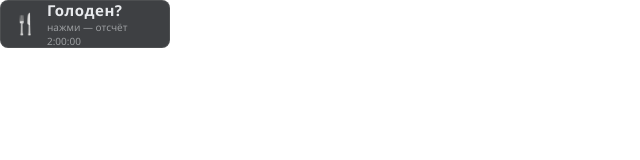
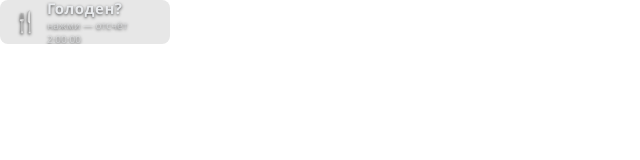
Before and after one commit to alex-erygin/hunger-timer, a website: page src/index.html in a window 1280 px wide. Shown: the whole page, without its empty margins (0-640 px from the left). Drawn offline with Linux system fonts and the light colour scheme.

Commit message:
feat: почти прозрачный фон виджета, высота 44px (не упирается в края панели)

```diff
--- a/package.json
+++ b/package.json
@@ -1,7 +1,7 @@
 {
   "name": "hunger-timer",
   "private": true,
-  "version": "0.3.0",
+  "version": "0.3.1",
   "scripts": {
     "tauri": "tauri"
   },
--- a/src-tauri/Cargo.toml
+++ b/src-tauri/Cargo.toml
@@ -1,6 +1,6 @@
 [package]
 name = "hunger-timer"
-version = "0.3.0"
+version = "0.3.1"
 description = "Hunger 2-hour timer taskbar widget"
 edition = "2021"
 
--- a/src-tauri/tauri.conf.json
+++ b/src-tauri/tauri.conf.json
@@ -1,7 +1,7 @@
 {
   "$schema": "https://schema.tauri.app/config/2",
   "productName": "hunger-timer",
-  "version": "0.3.0",
+  "version": "0.3.1",
   "identifier": "com.kaplya.hungertimer",
   "build": {
     "frontendDist": "../src"
@@ -13,7 +13,7 @@
         "label": "main",
         "title": "hunger-timer",
         "width": 170,
-        "height": 48,
+        "height": 44,
         "decorations": false,
         "transparent": true,
         "alwaysOnTop": true,
--- a/src/index.html
+++ b/src/index.html
@@ -4,9 +4,9 @@
 <meta charset="UTF-8">
 <style>
   :root {
-    --bg-idle: rgba(20, 22, 26, 0.82);
-    --bg-run:  rgba(20, 34, 26, 0.88);
-    --bg-done: rgba(16, 120, 62, 0.95);
+    --bg-idle: rgba(20, 22, 26, 0.10);
+    --bg-run:  rgba(14, 46, 30, 0.45);
+    --bg-done: rgba(16, 120, 62, 0.85);
     --fg: #e8eaed;
     --accent: #00ff9d;
     --warn: #ffb000;
@@ -20,13 +20,14 @@
     cursor: pointer;
   }
   #widget {
-    width: 170px; height: 48px;
+    width: 170px; height: 44px;
     display: flex; align-items: center; gap: 9px;
     padding: 0 12px;
     border-radius: 8px;
     background: var(--bg-idle);
-    border: 1px solid rgba(255,255,255,0.08);
+    border: 1px solid transparent;
     transition: background 0.4s ease;
+    text-shadow: 0 1px 3px rgba(0,0,0,0.7);
   }
   #widget.running { background: var(--bg-run); border-color: rgba(0,255,157,0.35); }
   #widget.done    { background: var(--bg-done); border-color: rgba(255,255,255,0.4); }
```
Also changed, not shown: 1 other file.
